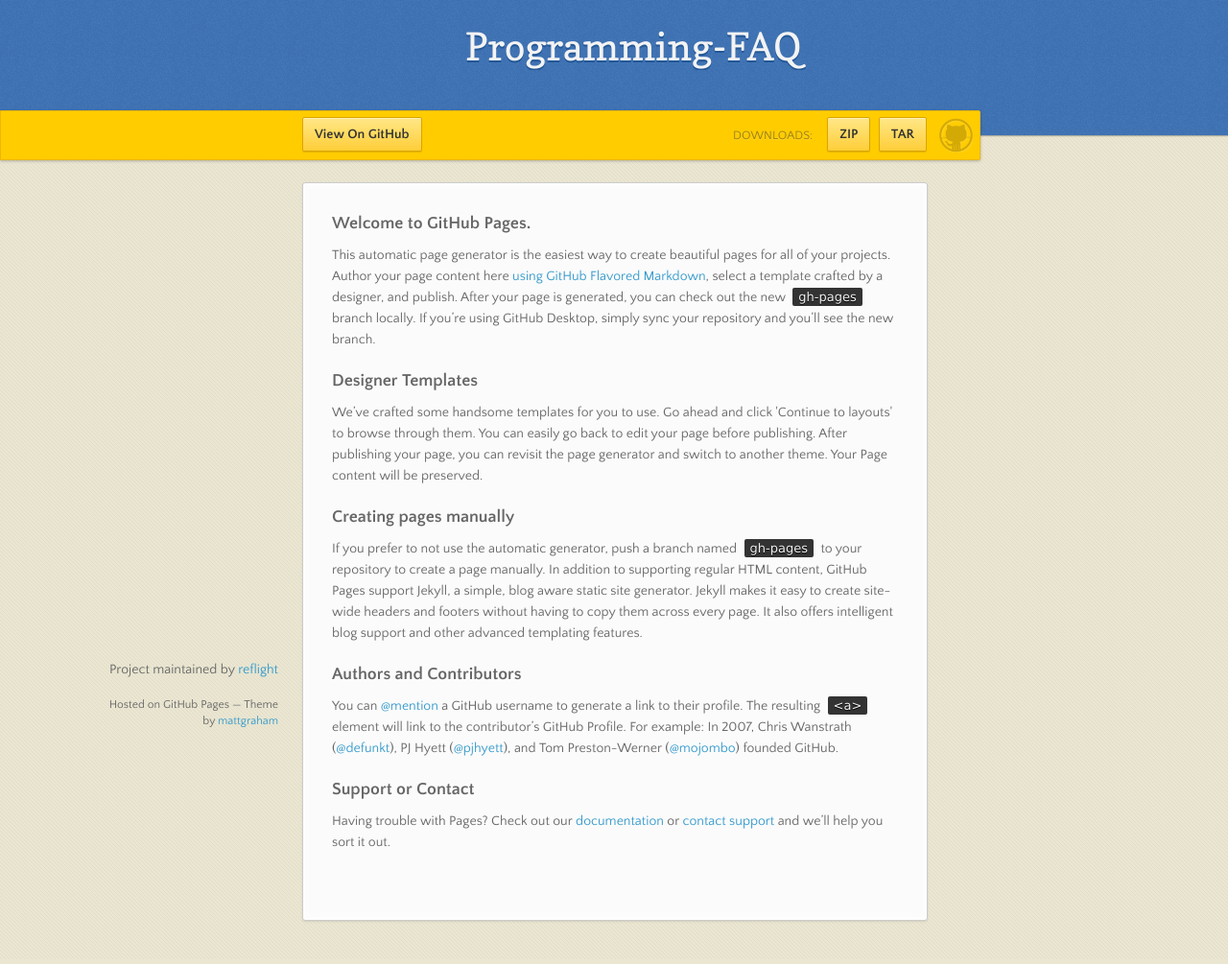
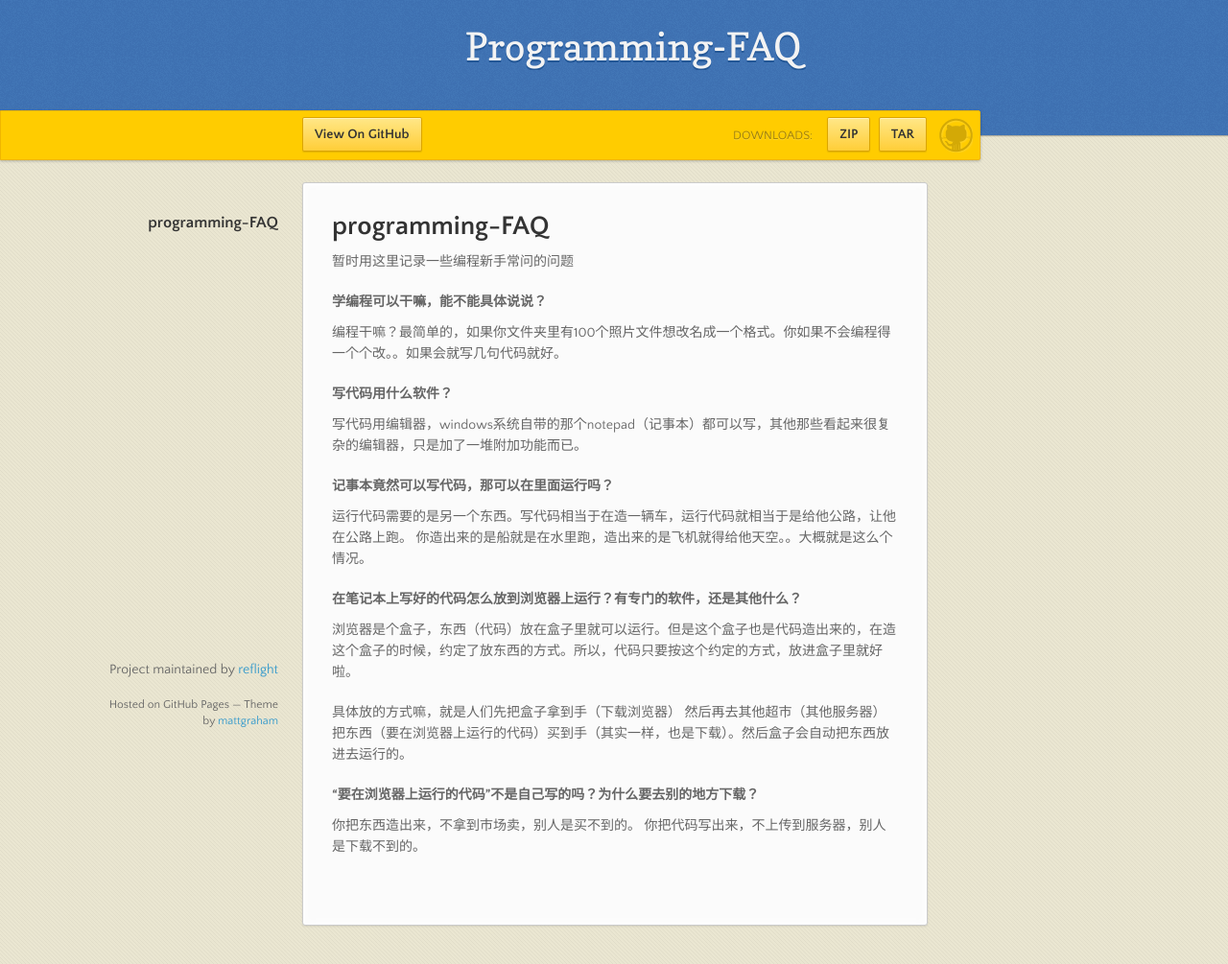
Before and after one commit to reflight/programming-FAQ, a plain HTML site: page index.html in a window 1280 px wide. Shown: the whole page at 96% size. Drawn offline with nearby package versions, Linux system fonts and the light colour scheme.

```diff
--- a/index.html
+++ b/index.html
@@ -39,30 +39,40 @@
         <ul></ul>
       </nav>
       <section>
-        <h3>
-<a id="welcome-to-github-pages" class="anchor" href="#welcome-to-github-pages" aria-hidden="true"><span class="octicon octicon-link"></span></a>Welcome to GitHub Pages.</h3>
+        <h1>
+<a id="programming-faq" class="anchor" href="#programming-faq" aria-hidden="true"><span class="octicon octicon-link"></span></a>programming-FAQ</h1>
 
-<p>This automatic page generator is the easiest way to create beautiful pages for all of your projects. Author your page content here <a href="https://guides.github.com/features/mastering-markdown/">using GitHub Flavored Markdown</a>, select a template crafted by a designer, and publish. After your page is generated, you can check out the new <code>gh-pages</code> branch locally. If you’re using GitHub Desktop, simply sync your repository and you’ll see the new branch.</p>
+<p>暂时用这里记录一些编程新手常问的问题</p>
 
-<h3>
-<a id="designer-templates" class="anchor" href="#designer-templates" aria-hidden="true"><span class="octicon octicon-link"></span></a>Designer Templates</h3>
+<h4>
+<a id="学编程可以干嘛能不能具体说说" class="anchor" href="#%E5%AD%A6%E7%BC%96%E7%A8%8B%E5%8F%AF%E4%BB%A5%E5%B9%B2%E5%98%9B%E8%83%BD%E4%B8%8D%E8%83%BD%E5%85%B7%E4%BD%93%E8%AF%B4%E8%AF%B4" aria-hidden="true"><span class="octicon octicon-link"></span></a>学编程可以干嘛，能不能具体说说？</h4>
 
-<p>We’ve crafted some handsome templates for you to use. Go ahead and click 'Continue to layouts' to browse through them. You can easily go back to edit your page before publishing. After publishing your page, you can revisit the page generator and switch to another theme. Your Page content will be preserved.</p>
+<p>编程干嘛？最简单的，如果你文件夹里有100个照片文件想改名成一个格式。你如果不会编程得一个个改。。如果会就写几句代码就好。</p>
 
-<h3>
-<a id="creating-pages-manually" class="anchor" href="#creating-pages-manually" aria-hidden="true"><span class="octicon octicon-link"></span></a>Creating pages manually</h3>
+<h4>
+<a id="写代码用什么软件" class="anchor" href="#%E5%86%99%E4%BB%A3%E7%A0%81%E7%94%A8%E4%BB%80%E4%B9%88%E8%BD%AF%E4%BB%B6" aria-hidden="true"><span class="octicon octicon-link"></span></a>写代码用什么软件？</h4>
 
-<p>If you prefer to not use the automatic generator, push a branch named <code>gh-pages</code> to your repository to create a page manually. In addition to supporting regular HTML content, GitHub Pages support Jekyll, a simple, blog aware static site generator. Jekyll makes it easy to create site-wide headers and footers without having to copy them across every page. It also offers intelligent blog support and other advanced templating features.</p>
+<p>写代码用编辑器，windows系统自带的那个notepad（记事本）都可以写，其他那些看起来很复杂的编辑器，只是加了一堆附加功能而已。</p>
 
-<h3>
-<a id="authors-and-contributors" class="anchor" href="#authors-and-contributors" aria-hidden="true"><span class="octicon octicon-link"></span></a>Authors and Contributors</h3>
+<h4>
+<a id="记事本竟然可以写代码那可以在里面运行吗" class="anchor" href="#%E8%AE%B0%E4%BA%8B%E6%9C%AC%E7%AB%9F%E7%84%B6%E5%8F%AF%E4%BB%A5%E5%86%99%E4%BB%A3%E7%A0%81%E9%82%A3%E5%8F%AF%E4%BB%A5%E5%9C%A8%E9%87%8C%E9%9D%A2%E8%BF%90%E8%A1%8C%E5%90%97" aria-hidden="true"><span class="octicon octicon-link"></span></a>记事本竟然可以写代码，那可以在里面运行吗？</h4>
 
-<p>You can <a href="https://github.com/blog/821" class="user-mention">@mention</a> a GitHub username to generate a link to their profile. The resulting <code>&lt;a&gt;</code> element will link to the contributor’s GitHub Profile. For example: In 2007, Chris Wanstrath (<a href="https://github.com/defunkt" class="user-mention">@defunkt</a>), PJ Hyett (<a href="https://github.com/pjhyett" class="user-mention">@pjhyett</a>), and Tom Preston-Werner (<a href="https://github.com/mojombo" class="user-mention">@mojombo</a>) founded GitHub.</p>
+<p>运行代码需要的是另一个东西。写代码相当于在造一辆车，运行代码就相当于是给他公路，让他在公路上跑。
+你造出来的是船就是在水里跑，造出来的是飞机就得给他天空。。大概就是这么个情况。</p>
 
-<h3>
-<a id="support-or-contact" class="anchor" href="#support-or-contact" aria-hidden="true"><span class="octicon octicon-link"></span></a>Support or Contact</h3>
+<h4>
+<a id="在笔记本上写好的代码怎么放到浏览器上运行有专门的软件还是其他什么" class="anchor" href="#%E5%9C%A8%E7%AC%94%E8%AE%B0%E6%9C%AC%E4%B8%8A%E5%86%99%E5%A5%BD%E7%9A%84%E4%BB%A3%E7%A0%81%E6%80%8E%E4%B9%88%E6%94%BE%E5%88%B0%E6%B5%8F%E8%A7%88%E5%99%A8%E4%B8%8A%E8%BF%90%E8%A1%8C%E6%9C%89%E4%B8%93%E9%97%A8%E7%9A%84%E8%BD%AF%E4%BB%B6%E8%BF%98%E6%98%AF%E5%85%B6%E4%BB%96%E4%BB%80%E4%B9%88" aria-hidden="true"><span class="octicon octicon-link"></span></a>在笔记本上写好的代码怎么放到浏览器上运行？有专门的软件，还是其他什么？</h4>
 
-<p>Having trouble with Pages? Check out our <a href="https://help.github.com/pages">documentation</a> or <a href="https://github.com/contact">contact support</a> and we’ll help you sort it out.</p>
+<p>浏览器是个盒子，东西（代码）放在盒子里就可以运行。但是这个盒子也是代码造出来的，在造这个盒子的时候，约定了放东西的方式。所以，代码只要按这个约定的方式，放进盒子里就好啦。</p>
+
+<p>具体放的方式嘛，就是人们先把盒子拿到手（下载浏览器）
+然后再去其他超市（其他服务器）把东西（要在浏览器上运行的代码）买到手（其实一样，也是下载）。然后盒子会自动把东西放进去运行的。</p>
+
+<h4>
+<a id="要在浏览器上运行的代码不是自己写的吗为什么要去别的地方下载" class="anchor" href="#%E8%A6%81%E5%9C%A8%E6%B5%8F%E8%A7%88%E5%99%A8%E4%B8%8A%E8%BF%90%E8%A1%8C%E7%9A%84%E4%BB%A3%E7%A0%81%E4%B8%8D%E6%98%AF%E8%87%AA%E5%B7%B1%E5%86%99%E7%9A%84%E5%90%97%E4%B8%BA%E4%BB%80%E4%B9%88%E8%A6%81%E5%8E%BB%E5%88%AB%E7%9A%84%E5%9C%B0%E6%96%B9%E4%B8%8B%E8%BD%BD" aria-hidden="true"><span class="octicon octicon-link"></span></a>“要在浏览器上运行的代码”不是自己写的吗？为什么要去别的地方下载？</h4>
+
+<p>你把东西造出来，不拿到市场卖，别人是买不到的。
+你把代码写出来，不上传到服务器，别人是下载不到的。</p>
       </section>
       <footer>
         <p>Project maintained by <a href="https://github.com/reflight">reflight</a></p>
```
Also changed, not shown: params.json (+1 -1 lines).
